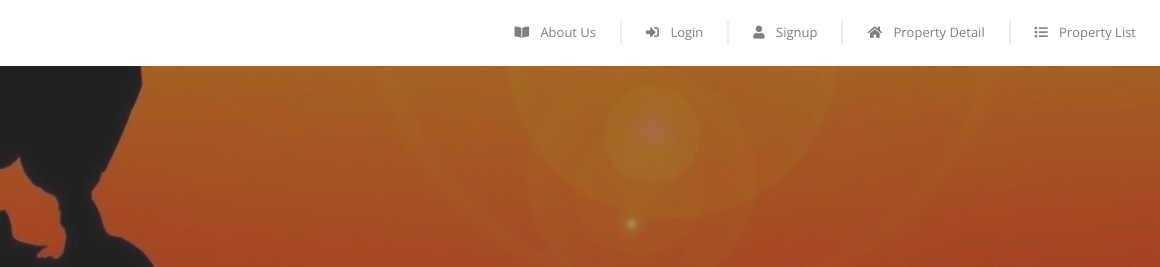
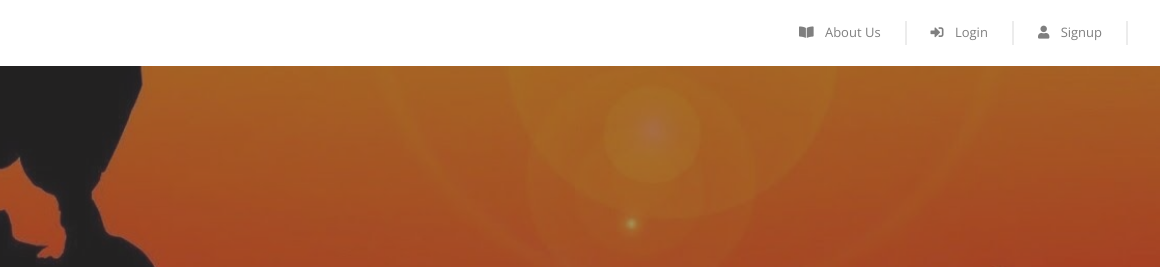
Before and after one commit to Agastyasourcecodes/MyHosteLYF, a plain HTML site: page index.html in a window 1280 px wide. Shown: the top 267 px of the page, 120-1280 px from the left. Drawn offline with nearby package versions, Linux system fonts and the light colour scheme.

Commit message:
Minor changes

```diff
--- a/index.html
+++ b/index.html
@@ -47,21 +47,6 @@
                         </a>
                     </li>
                     <div class="nav-vl"></div>
-
-                    <li class="nav-item">
-                        <a class="nav-link" href="property_detail.html">
-                            <i class="fas fa-home"></i> Property Detail
-                        </a>
-                    </li>
-                    <div class="nav-vl"></div>
-
-                    <li class="nav-item">
-                        <a class="nav-link" href="property_list.html">
-                            <i class="fas fa-list"></i> Property List
-                        </a>
-                    </li>
-
-
                     </li>
                 </ul>
             </div>
```
